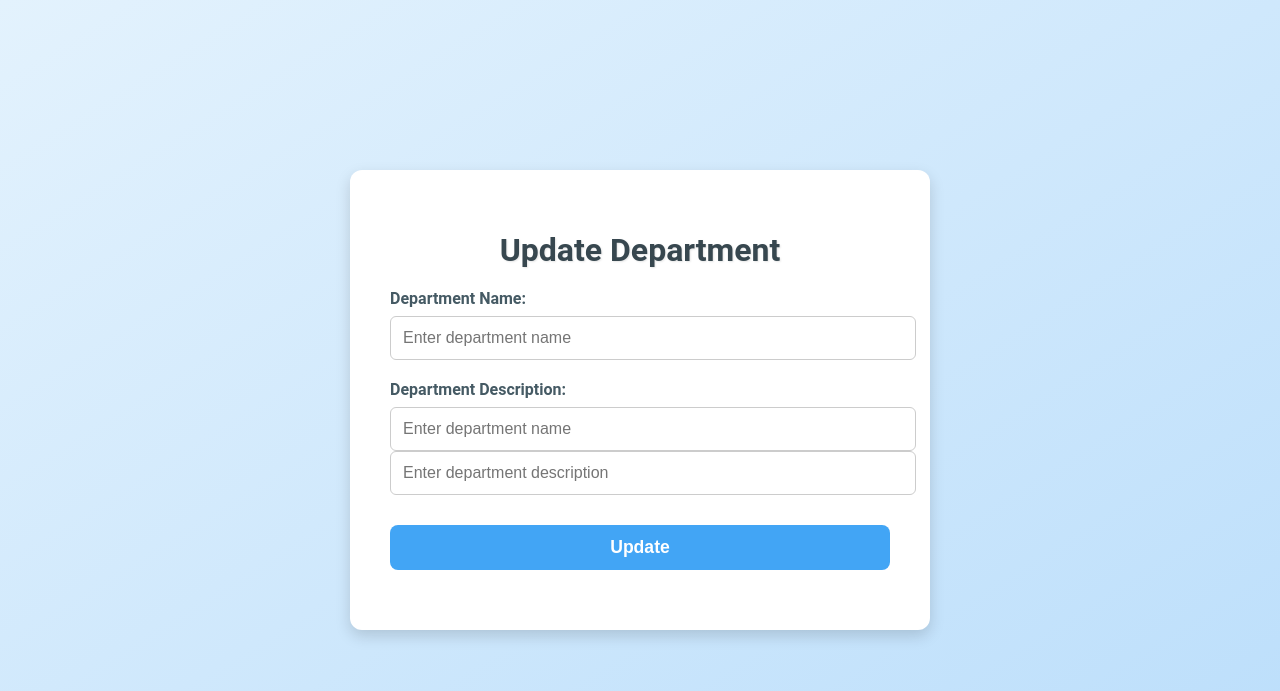
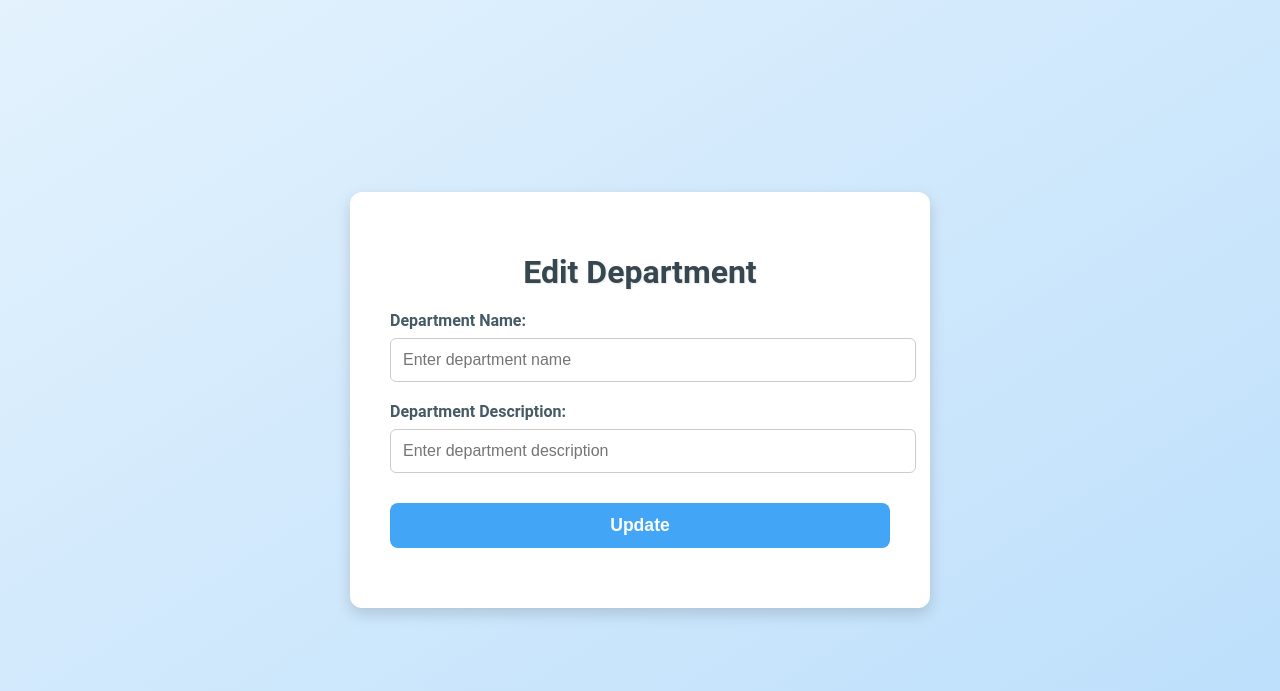
Before and after one commit to ashwinidkatkar19/HR_MANAGEMENT, a Django app: template DepartmentApp/templates/updatedepartment.html in a window 1280 px wide. Shown: the top 691 px of the page. Run offline with Django 3.2, Linux system fonts and the light colour scheme; the template is opened without the code that fills it, so the values that code supplies are empty.

Commit message:
Update updatedepartment.html

```diff
--- a/DepartmentApp/templates/updatedepartment.html
+++ b/DepartmentApp/templates/updatedepartment.html
@@ -104,8 +104,8 @@
 </head>
 <body>
     <div class="container">
-        <h1>Update Department</h1>
-        <form action="" method="POST">
+        <h1>Edit Department</h1>
+                <form action="" method="POST">
             {% csrf_token %}
             <div class="form-row">
                 <label for="dept_name">Department Name:</label>
@@ -113,14 +113,7 @@
             </div>
             <div class="form-row">
                 <label for="description">Department Description:</label>
-<!--                 <input type="text" id="description" name="description" value="{{ department.description }}" placeholder="Enter department description"> -->
-                <!-- Department Name input -->
-                    <input type="text" id="dept_name" name="dept_name" value="{{ department.dept_name }}" placeholder="Enter department name">
-
-                    <!-- Department Description input -->
-                    <input type="text" id="description" name="description" value="{{ department.description }}" placeholder="Enter department description">
-
-
+                <input type="text" id="description" name="description" value="{{ department.description }}" placeholder="Enter department description">
             </div>
             <div class="form-row">
                 <input type="submit" value="Update">
```
